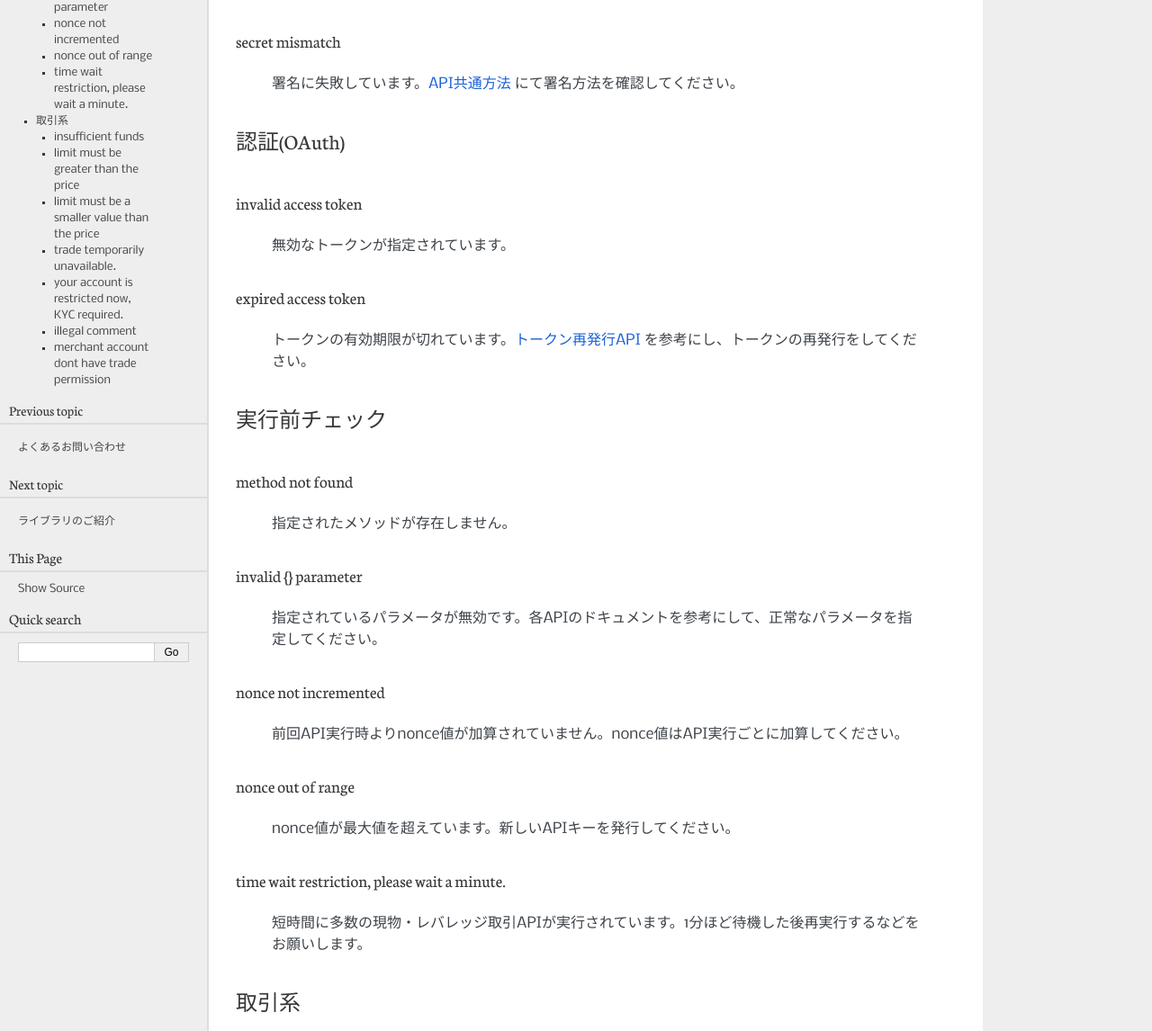
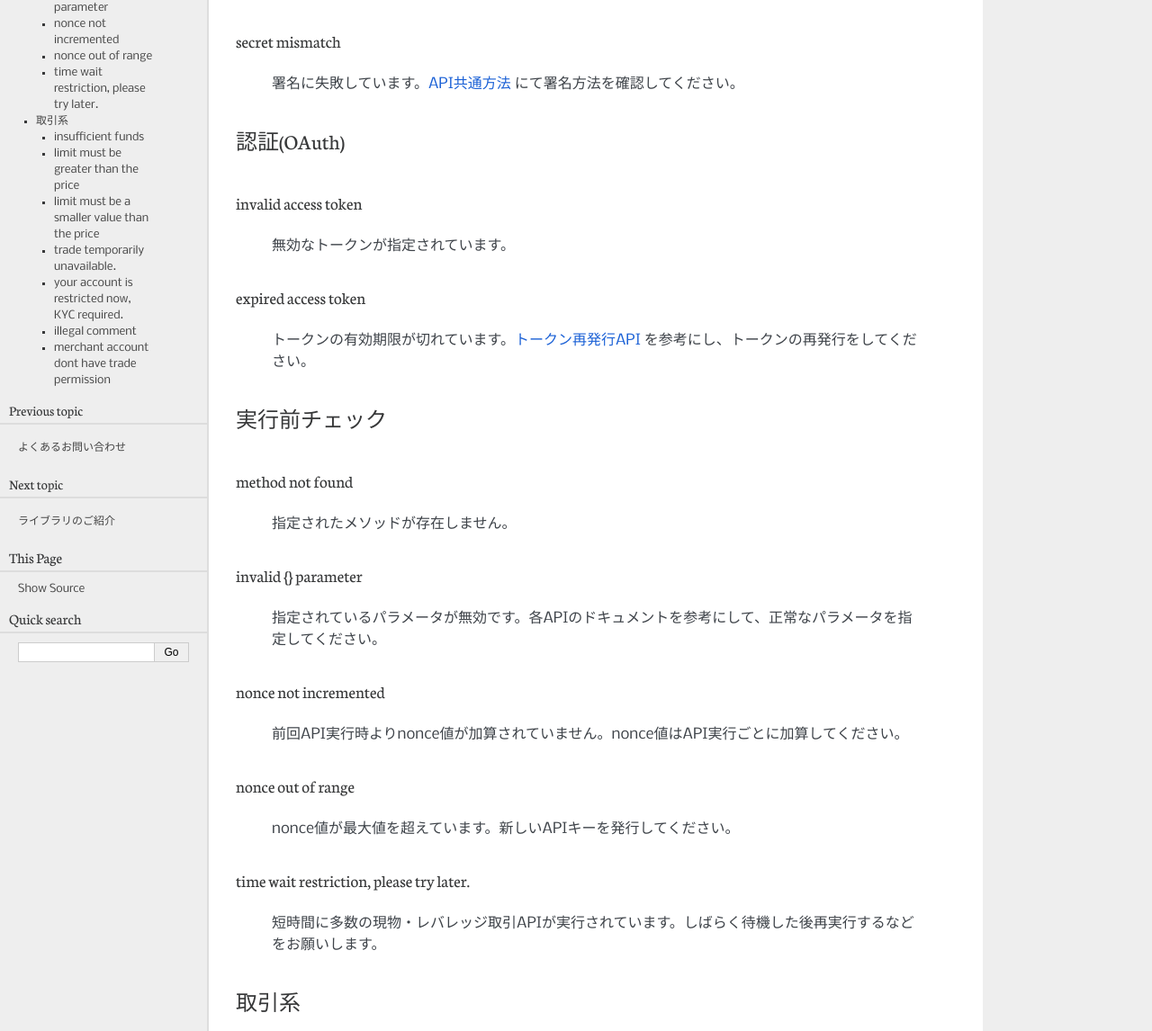
Before and after one commit to techbureau/api-doc, a Sphinx documentation site: the page built from docs/faq/2_error_message.rst, in a window 1280 px wide. Shown: the part 314-1460 px from the top of the page at 90% size. Built offline with Sphinx 7.4.7, drawn with Linux system fonts in a browser that asks for light colours.

```diff
--- a/docs/faq/2_error_message.rst
+++ b/docs/faq/2_error_message.rst
@@ -47,9 +47,9 @@
 ------------------------------------------------
     | nonce値が最大値を超えています。新しいAPIキーを発行してください。
 
-time wait restriction, please wait a minute.
+time wait restriction, please try later.
 ------------------------------------------------
-    | 短時間に多数の現物・レバレッジ取引APIが実行されています。1分ほど待機した後再実行するなどをお願いします。
+    | 短時間に多数の現物・レバレッジ取引APIが実行されています。しばらく待機した後再実行するなどをお願いします。
 
 
 取引系
```
